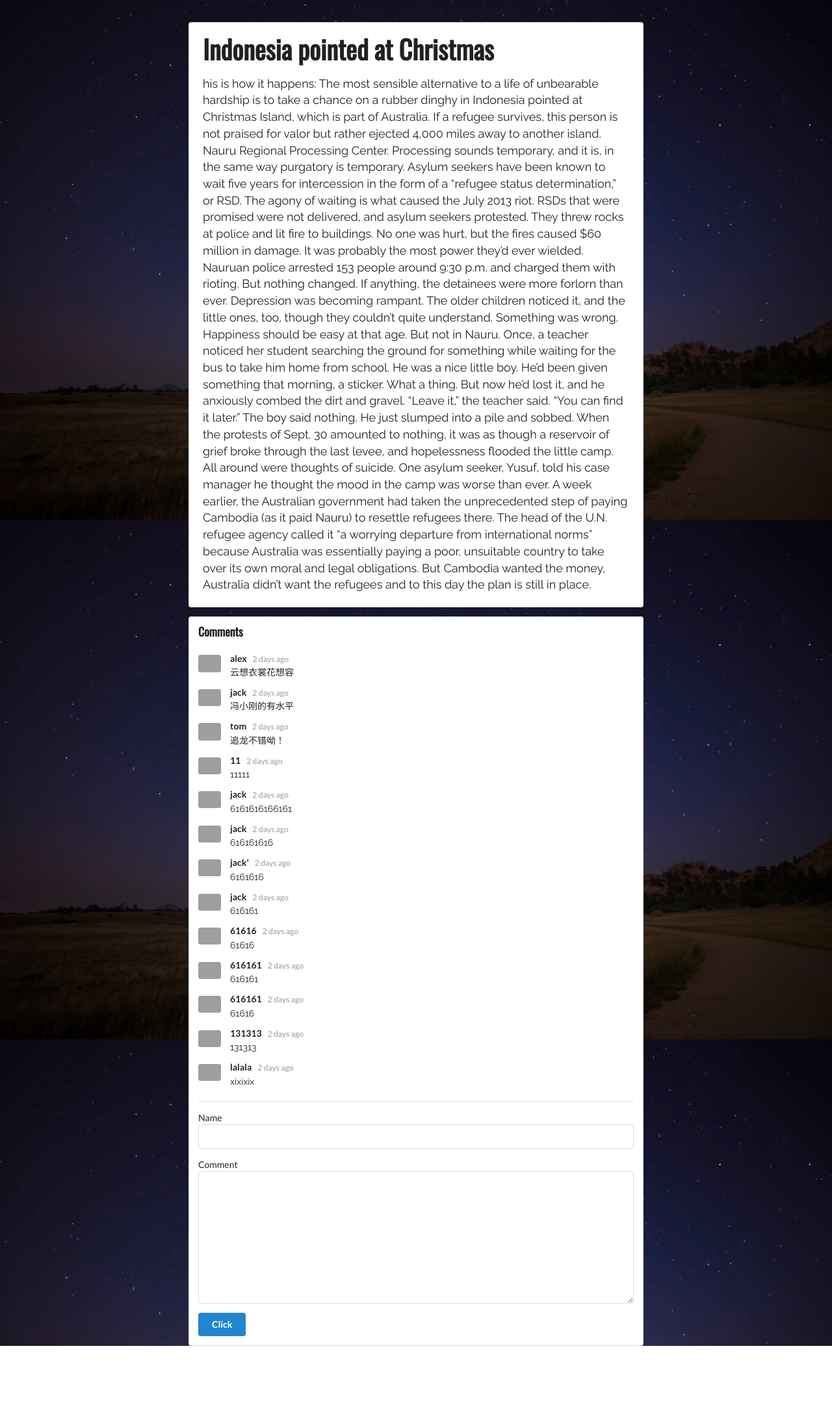
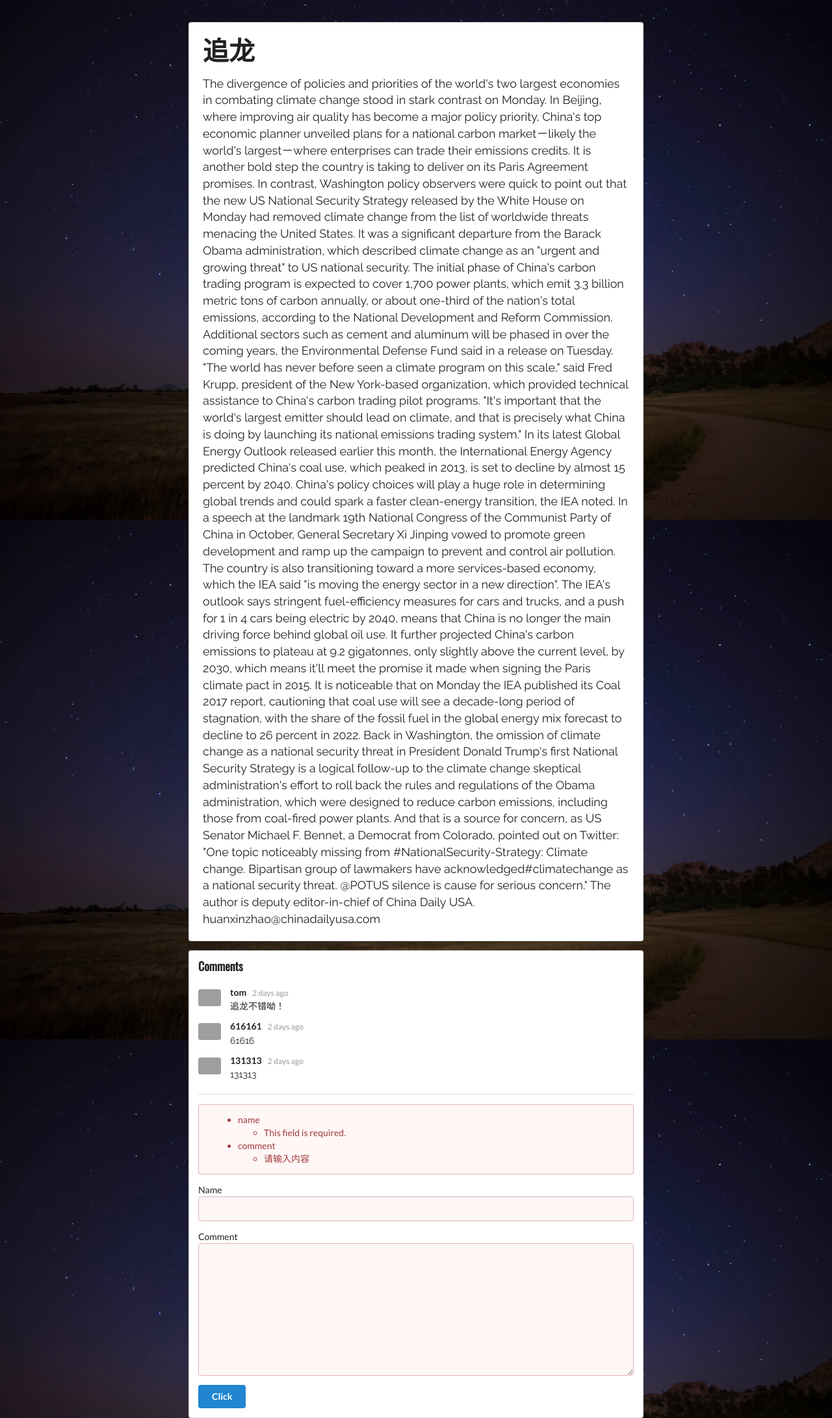
Before and after one commit to venicid/01-bloger, a Django app: page /detail/1/comment in a window 1280 px wide. Shown: the whole page at 65% size. Before the commit the page ends 2072 px from the top, so only its background shows below. Run offline with Django 3.2, Linux system fonts and the light colour scheme; data comes from the database, SQL or seed files in the repository; both versions use the stored data as it was after the commit; grey boxes are pictures that could not be loaded.

Commit message:
url 文章链接跳转

```diff
--- a/firstsite/firstapp/models.py
+++ b/firstsite/firstapp/models.py
@@ -11,6 +11,12 @@ class People(models.Model):
 class Aritcle(models.Model):
     headline = models.CharField(null=True,blank=True,max_length=500)
     content = models.TextField(null=True, blank=True)
+    #under_comments = XXXXX  相当于在Article表创建了一个under_comments字段
+    TAG_CHOICES = (
+        ('tech','Tech'),
+        ('life','Life'),
+        )
+    tag = models.CharField(null=True,blank=True,max_length=5,choices=TAG_CHOICES)
 
     def __str__(self):
         return self.headline
@@ -19,6 +25,8 @@ class Comment(models.Model):
     """创建评论模型"""
     name = models.CharField(null=True,blank=True,max_length=50)
     comment = models.TextField(null=True, blank=True)
+    belong_to = models.ForeignKey(to=Aritcle, related_name='under_comments',null=True,blank=True)
+    best_comment = models.BooleanField(default=False)  #最优评论字段布尔值
 
     def __str__(self):
         return self.name
--- a/firstsite/firstapp/templates/article-detail.html
+++ b/firstsite/firstapp/templates/article-detail.html
@@ -33,16 +33,10 @@
         </div>
         <div class="ui  segment padded container" >
             <h1 class="ui header" style="font-family:'Oswald', sans-serif;font-size:40px">
-                Indonesia pointed at Christmas
+                {{ article.headline }}
             </h1>
             <p>
-                his is how it happens:
-                The most sensible alternative to a life of unbearable hardship is to take a chance on a rubber dinghy in Indonesia pointed at Christmas Island, which is part of Australia. If a refugee survives, this person is not praised for valor but rather ejected 4,000 miles away to another island. Nauru Regional Processing Center. Processing sounds temporary, and it is, in the same way purgatory is temporary. Asylum seekers have been known to wait five years for intercession in the form of a “refugee status determination,” or RSD.
-                The agony of waiting is what caused the July 2013 riot. RSDs that were promised were not delivered, and asylum seekers protested. They threw rocks at police and lit fire to buildings. No one was hurt, but the fires caused $60 million in damage. It was probably the most power they’d ever wielded. Nauruan police arrested 153 people around 9:30 p.m. and charged them with rioting. But nothing changed. If anything, the detainees were more forlorn than ever.
-                Depression was becoming rampant. The older children noticed it, and the little ones, too, though they couldn’t quite understand. Something was wrong. Happiness should be easy at that age. But not in Nauru.
-                Once, a teacher noticed her student searching the ground for something while waiting for the bus to take him home from school. He was a nice little boy. He’d been given something that morning, a sticker. What a thing. But now he’d lost it, and he anxiously combed the dirt and gravel. “Leave it,” the teacher said. “You can find it later.” The boy said nothing. He just slumped into a pile and sobbed.
-                When the protests of Sept. 30 amounted to nothing, it was as though a reservoir of grief broke through the last levee, and hopelessness flooded the little camp.
-                All around were thoughts of suicide. One asylum seeker, Yusuf, told his case manager he thought the mood in the camp was worse than ever. A week earlier, the Australian government had taken the unprecedented step of paying Cambodia (as it paid Nauru) to resettle refugees there. The head of the U.N. refugee agency called it “a worrying departure from international norms” because Australia was essentially paying a poor, unsuitable country to take over its own moral and legal obligations. But Cambodia wanted the money, Australia didn’t want the refugees and to this day the plan is still in place.
+                {{ article.content }}
             </p>
         </div>
 
@@ -51,7 +45,32 @@
             <h3 class="ui header" style="font-family:'Oswald', sans-serif;">Comments</h3>
             <div class="ui comments">
 
-              {% for comment in comment_list %}
+              {% if best_comment %}
+                  <div class="ui mini red left ribbon label">
+                    <i class="icon fire">BEST</i>
+                  </div>
+
+                  <div class="best comment">
+                         <div class="avatar">
+                             <img src="http://semantic-ui.com/images/avatar/small/matt.jpg" alt="" />
+                         </div>
+                         <div class="content">
+                             <a href="#" class="author">{{ best_comment.name }}</a>
+                             <div class="metadata">
+                                 <div class="date">2 days ago</div>
+                             </div>
+                             <p class="text" style="font-family: 'Raleway', sans-serif;">
+                                 {{ best_comment.comment }}
+                             </p>
+                         </div>
+                  </div>
+
+                  <div class="ui divider"></div>
+              {% endif %}
+
+
+
+              {% for comment in article.under_comments.all %}
                     <div class="comment">
                         <div class="avatar">
                             <img src="http://semantic-ui.com/images/avatar/small/matt.jpg" alt="" />
@@ -71,7 +90,7 @@
 
             </div>
             <div class="ui divider"></div>
-            <form class="ui error tiny form" action="" method="post">
+            <form class="ui error tiny form" action="{% url 'comment' article.id %}" method="post">
 
               {% if form.errors %}
                   <div class="ui error message">
--- a/firstsite/firstapp/views.py
+++ b/firstsite/firstapp/views.py
@@ -27,40 +27,89 @@ def first_try(request):
     return HttpResponse(web_page)
 
 
+
 def index(request):
+    print(request)
+    print("==="*30)
+    print(dir(request))
+    print("==="*30)
+    print(type(request))
+
+    queryset = request.GET.get('tag')
+    print(queryset)
+
+    if queryset:
+        article_list = Aritcle.objects.filter(tag=queryset)  #过滤器
+    else:
+        article_list = Aritcle.objects.all()  #获取Article数据库所有的数据
+
     context = {}
-    article_list = Aritcle.objects.all()  #获取Article数据库所有的数据
     context['article_list'] = article_list
     index_page = render(request,'firstweb.html',context)
     return index_page
 
-def detail(request):
-    """创建评论视图"""
-    if request.method == 'GET':
-        form = CommentForm() #实例化一个表单
-    if request.method == 'POST':
-        form = CommentForm(request.POST)  #提交数据
-        print(form)
 
-        if form.is_valid():       #判断表单的数据是否通过验证;
-            print(form.is_valid)  #返回布尔值,True 或者False
-            print(form.cleaned_data)
-            name = form.cleaned_data['name']
-            comment = form.cleaned_data['comment']
-            c = Comment(name=name,comment=comment)  #把数据储存到Comment模型的实例c中
-            c.save()  #保存到数据库
-            return redirect(to='detail')
+def detail(request, page_num, error_form=None):
+    """加载文章，评论视图"""
+    context ={}
+    form = CommentForm
+    a = Aritcle.objects.get(id=page_num)      #最优评论  #查找出该文章的id号
+    best_comment = Comment.objects.filter(best_comment=True, belong_to=a)  #best_comment返回的是list列表
+                                                                        #select *from where best_comment=True and belong_to=a
+    if best_comment:
+        context['best_comment'] = best_comment[0]
+    article = Aritcle.objects.get(id=page_num)  #取出id为page_num这篇文章
+    context['article'] = article
 
-
-    context ={}
-    comment_list = Comment.objects.all()   #获取comment评论的所有数据
-    context['comment_list'] = comment_list
-
-    context['form'] = form
-    print('11111')
-    print(form.errors)
-    print('2222')
-    print(form)
+    if error_form is not None:
+        context['form'] = error_form
+    else:
+        context['form'] = form
 
     comment_page = render(request,'article-detail.html',context)  #render函数
     return comment_page
+
+def detail_comment(request, page_num):
+    """post方法form表单提交"""
+    form = CommentForm(request.POST)  #提交数据
+    print(form)
+    if form.is_valid():       #判断表单的数据是否通过验证;
+                                            #print(form.is_valid)  #返回布尔值,True 或者False
+                                            #print(form.cleaned_data)
+        name = form.cleaned_data['name']
+        comment = form.cleaned_data['comment']
+        a = Aritcle.objects.get(id=page_num)      #查找出该文章的id号
+        c = Comment(name=name,comment=comment, belong_to=a)  #把数据储存到Comment模型的实例c中
+        c.save()  #保存到数据库
+    else:
+        return detail(request, page_num, error_form=form)
+    return redirect(to='detail', page_num=page_num)
+
+#
+# def detail(request,page_num):
+#     """创建评论视图"""
+#     if request.method == 'GET':
+#         form = CommentForm() #实例化一个表单
+#     if request.method == 'POST':
+#         form = CommentForm(request.POST)  #提交数据
+#         print(form)
+#         if form.is_valid():       #判断表单的数据是否通过验证;
+#             print(form.is_valid)  #返回布尔值,True 或者False
+#             print(form.cleaned_data)
+#             name = form.cleaned_data['name']
+#             comment = form.cleaned_data['comment']
+#             a = Aritcle.objects.get(id=page_num)      #查找出该文章的id号
+#             c = Comment(name=name,comment=comment, belong_to=a)  #把数据储存到Comment模型的实例c中
+#             c.save()  #保存到数据库
+#             return redirect(to='detail', page_num=page_num)
+
+
+
+    #comment_list = Comment.objects.all()   #获取comment评论的所有数据
+
+    #context['comment_list'] = comment_list
+
+    # print('11111')  for testing
+    # print(form.errors)
+    # print('2222')
+    # print(form)
--- a/firstsite/firstsite/urls.py
+++ b/firstsite/firstsite/urls.py
@@ -15,11 +15,13 @@ Including another URLconf
 """
 from django.conf.urls import include, url
 from django.contrib import admin
-from firstapp.views import first_try,index,detail
+from firstapp.views import first_try,index,detail,detail_comment
 
 urlpatterns = [
     url(r'^admin/', admin.site.urls),
     url(r'^first_try/', first_try),
     url(r'^index', index,name='index'),
-    url(r'^detail', detail,name='detail'),
+    #url(r'^detail', detail,name='detail'),
+    url(r'^detail/(?P<page_num>\d+)$',detail,name='detail'),
+    url(r'^detail/(?P<page_num>\d+)/comment$',detail_comment,name='comment'),
 ]
```
Also changed, not shown: firstsite/firstapp/templates/firstweb.html (+7 -7 lines), firstsite/db.sqlite3, firstsite/firstapp/migrations/0004_comment_belong_to.py (added), firstsite/firstapp/migrations/0005_aritcle_tag.py (added), firstsite/firstapp/migrations/0006_comment_best_comment.py (added).
